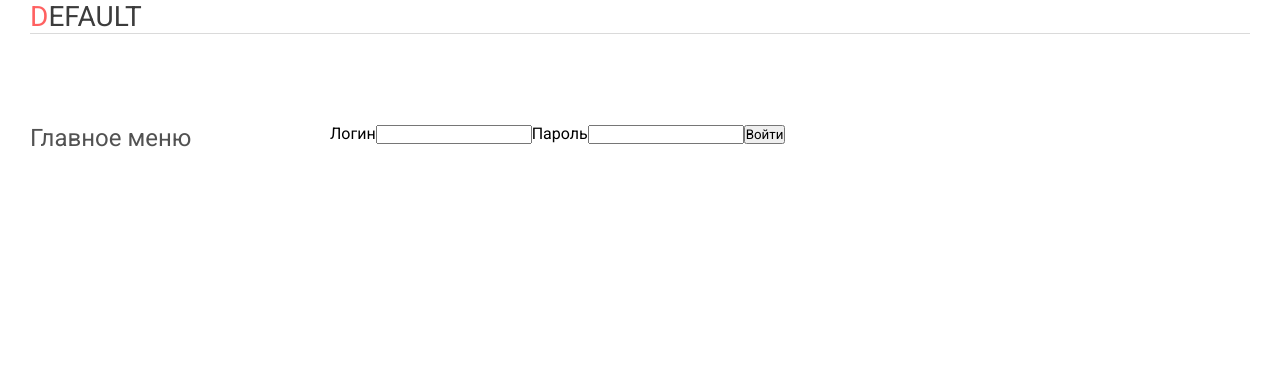
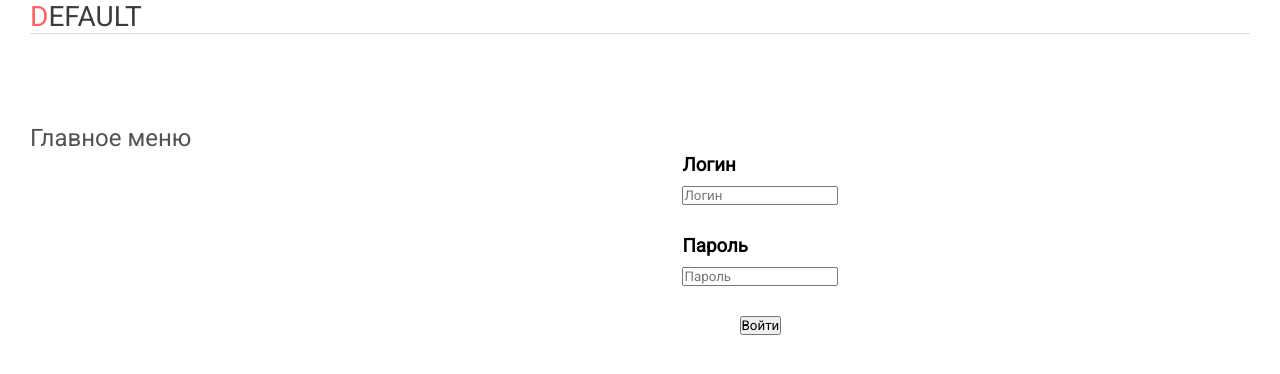
Before and after one commit to lordprotein/templateTeacher, a React (Create React App) app in the folder app/: page /login in a window 1280 px wide. Shown: the top 374 px of the page. Built offline with nearby package versions, Linux system fonts and the light colour scheme; no server answers.

Commit message:
fix styles

```diff
--- a/app/package.json
+++ b/app/package.json
@@ -2,7 +2,6 @@
   "name": "app",
   "version": "0.1.0",
   "private": true,
-
   "dependencies": {
     "@testing-library/jest-dom": "^4.2.4",
     "@testing-library/react": "^9.4.0",
--- a/app/src/component/LogIn/LogIn.js
+++ b/app/src/component/LogIn/LogIn.js
@@ -1,29 +1,33 @@
 import React from 'react';
 import styles from './LogIn.module.css';
+import { useHistory } from 'react-router-dom';
 
 
 export const LogIn = (props) => {
     const { onChangeInputLogin, onChangeInputPassword, handleSend } = props;
+    const history = useHistory();
 
     return (
+        <div className={styles.page}>
             <form className={styles.loginForm}>
-            <label>
-                Логин
+                <label className={styles.field}>
+                    <h3>Логин</h3>
                     <input
                         type="text"
-                    name="username"
                         onChange={onChangeInputLogin}
+                        placeholder="Логин"
                     />
                 </label>
-            <label>
-                Пароль
+                <label className={styles.field}>
+                    <h3>Пароль</h3>
                     <input
                         type="password"
-                    name="password"
                         onChange={onChangeInputPassword}
+                        placeholder="Пароль"
                     />
                 </label>
-            <input type="submit" value="Войти" onClick={handleSend} />
-        </form >
+                <input type="submit" value="Войти" onClick={e => handleSend(e, history)} className={styles.btn} />
+            </form>
+        </div>
     );
 }
--- a/app/src/component/LogIn/LogIn.module.css
+++ b/app/src/component/LogIn/LogIn.module.css
@@ -1,3 +1,25 @@
+.page {
+    width: 100%;
+    display: flex;
+    flex-direction: row;
+    justify-content: center;
+}
+
 .loginForm {
     float: right;
 }
+
+.field {
+    display: flex;
+    flex-direction: column;
+    margin: 30px 0;
+}
+
+.field h3 {
+    margin-bottom: 10px;
+}
+
+.btn {
+    display: block;
+    margin: 0 auto;
+}
--- a/app/src/component/button/Button/Button.js
+++ b/app/src/component/button/Button/Button.js
@@ -1,13 +1,14 @@
 import React from 'react';
 import { withLogIn } from '../../../Hoc/withLogIn/withLogIn';
 import styles from './Button.module.css';
+import { useHistory } from 'react-router-dom';
 
 export const Button = ({ title, onClick, className, hint }) => {
-    // const btnStyles = styles.btn + ' ' + className;
     const btnStyles = className ? className : styles.btn;
+    const history = useHistory();
 
     return (
-        <button onClick={onClick} className={btnStyles} title={hint} >
+        <button onClick={e => onClick(e,history)} className={btnStyles} title={hint} >
             {title}
         </button>
     );
--- a/app/src/component/button/Button/Button.module.css
+++ b/app/src/component/button/Button/Button.module.css
@@ -8,10 +8,6 @@
     font-weight  : 400;
     cursor       : pointer;
     transition   : background-color 0.1s;
-}
-
-.btn:focus {
-    box-shadow: -4px 4px 6px #db4848;
 }
 
 .btn:hover {
--- a/app/src/container/LogIn/LogInContainer.js
+++ b/app/src/container/LogIn/LogInContainer.js
@@ -4,7 +4,7 @@ import { bindActionCreators } from 'redux';
 import * as actions from '../../redux/actions';
 import dbService from '../../service/service';
 import { LogIn } from '../../component/LogIn/LogIn';
-import {  myCookieUser } from '../../service/myCookie';
+import { myCookieUser } from '../../service/myCookie';
 
 
 
@@ -23,7 +23,7 @@ class LogInContainer extends Component {
         return this.password = e.target.value;
     }
 
-    handleSend = e => {
+    handleSend = (e, history) => {
         e.preventDefault();
 
         const { login, password } = this,
@@ -36,7 +36,8 @@ class LogInContainer extends Component {
                 if (!ID) return console.log('Haven\'t this user');
 
                 myCookieUser.set(ID);
-                return this.props.a_set_login(true)
+                this.props.a_set_login(true);
+                history.push('/');
 
             }, err => console.log(err));
     }
@@ -44,9 +45,9 @@ class LogInContainer extends Component {
     render() {
         return (
             <LogIn
-                onChangeInputLogin={e => this.onChangeInputLogin(e)}
-                onChangeInputPassword={e => this.onChangeInputPassword(e)}
-                handleSend={e => this.handleSend(e)}
+                onChangeInputLogin={this.onChangeInputLogin}
+                onChangeInputPassword={this.onChangeInputPassword}
+                handleSend={this.handleSend}
             />
         );
     }
--- a/app/src/container/menu/MenuContainer.js
+++ b/app/src/container/menu/MenuContainer.js
@@ -122,12 +122,13 @@ class MenuContainer extends Component {
         });
     }
 
-    logOut = () => {
+    logOut = (history) => {
         const { a_set_login } = this.props;
         const check = window.confirm('Вы уверены, что хотите выйти?');
 
         if (!check) return;
 
+        history.push('/login');
         myCookieUser.remove();
         a_set_login(false);
     }
```
Lines whose indentation alone changed are shown as unchanged.
